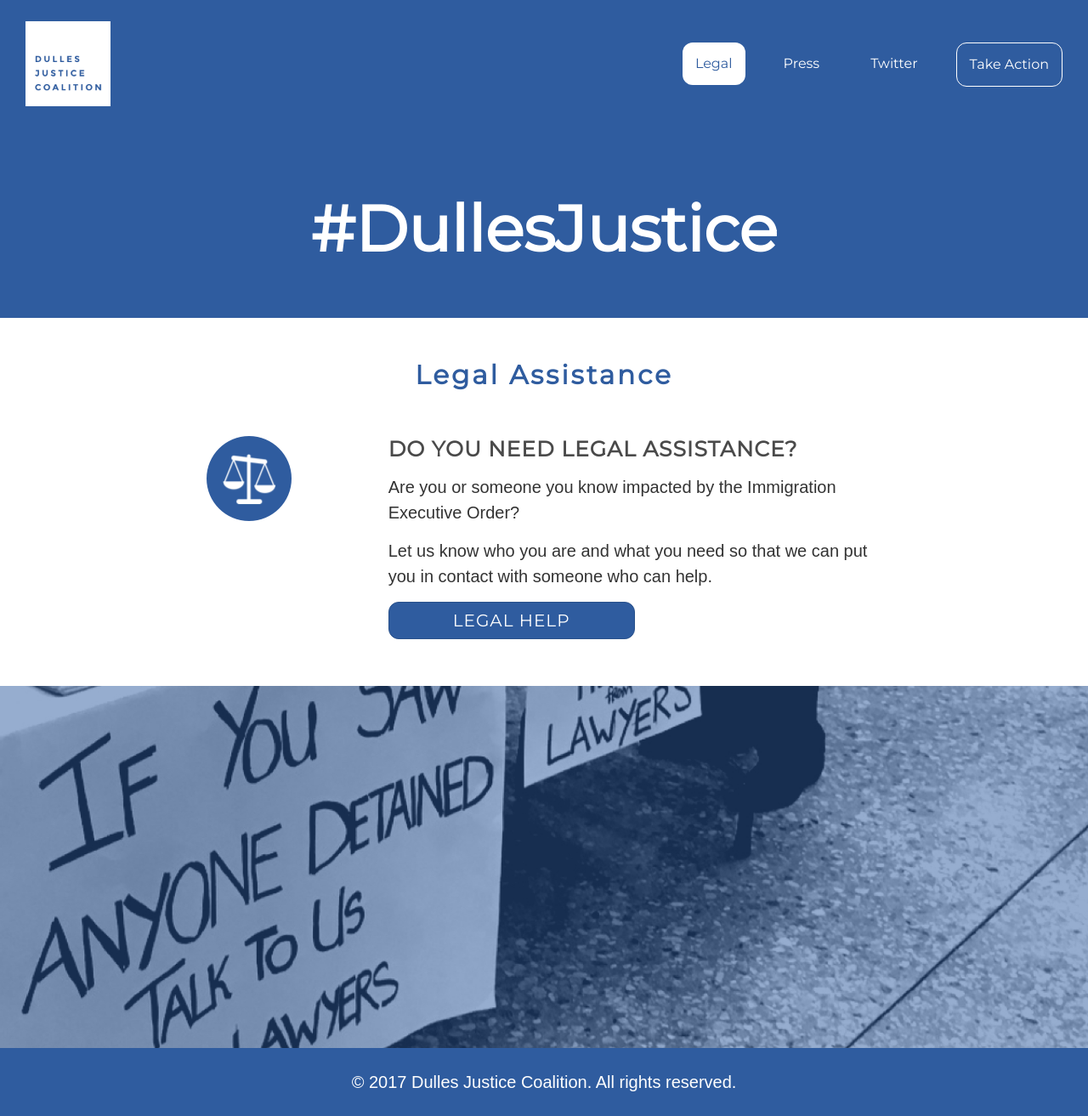
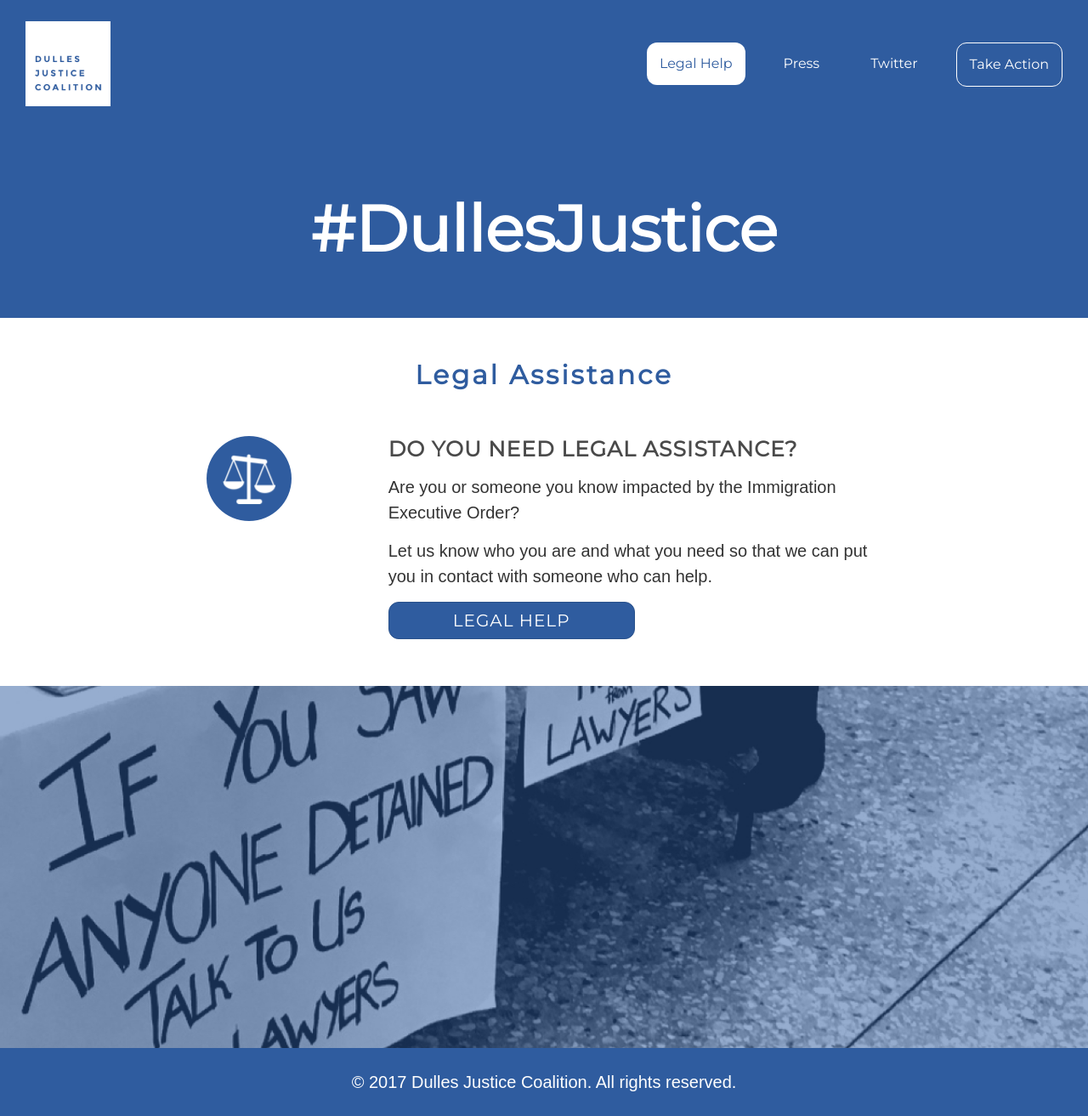
Before and after one commit to dullesjustice/site, a Jekyll site: the page built from legal.md, in a window 1280 px wide. Shown: the whole page at 85% size. Built offline with Jekyll 4.4.1, drawn with Linux system fonts in a browser that asks for light colours; some web fonts are replaced.

```diff
--- a/_config.yml
+++ b/_config.yml
@@ -13,16 +13,15 @@
 # you will see them accessed via {{ site.title }}, {{ site.email }}, and so on.
 # You can create any custom variable you would like, and they will be accessible
 # in the templates via {{ site.myvariable }}.
-title: Your awesome title
+title: Dulles Justice
 email: your-email@domain.com
 description: > # this means to ignore newlines until "baseurl:"
-  Write an awesome description for your new site here. You can edit this
-  line in _config.yml. It will appear in your document head meta (for
-  Google search results) and in your feed.xml site description.
+  The Dulles Justice Coalition is a nonpartisan alliance of legal non-profits,
+  law firms and private individuals. We are working together to uphold democracy
+  and justice.
 baseurl: "" # the subpath of your site, e.g. /blog
 url: "" # the base hostname & protocol for your site, e.g. http://example.com
-twitter_username: jekyllrb
-github_username:  jekyll
+twitter_username: dullesjustice
 
 # Build settings
 markdown: kramdown
--- /dev/null
+++ b/_includes/head.html
@@ -0,0 +1,18 @@
+<head>
+  <meta charset="utf-8">
+  <meta http-equiv="X-UA-Compatible" content="IE=edge">
+  <meta name="viewport" content="width=device-width, initial-scale=1">
+
+  <title>{% if page.title %}{{ page.title | escape }} | {% endif %}{{ site.title | escape }}</title>
+  <meta name="description" content="{{ page.excerpt | default: site.description | strip_html | normalize_whitespace | truncate: 160 | escape }}">
+
+  <link rel="stylesheet" href="{{ "/css/site.css" | relative_url }}">
+  <link rel="stylesheet" href="https://fonts.googleapis.com/css?family=Montserrat|Muli" >
+
+  <link rel="canonical" href="{{ page.url | replace:'index.html','' | absolute_url }}">
+  <link rel="alternate" type="application/rss+xml" title="{{ site.title | escape }}" href="{{ "/feed.xml" | relative_url }}">
+
+  {% if jekyll.environment == 'production' and site.google_analytics %}
+  {% include google-analytics.html %}
+  {% endif %}
+</head>
--- a/_includes/header.html
+++ b/_includes/header.html
@@ -7,7 +7,7 @@
     </div>
     <ul class="nav navbar-right navbar-nav">
       {% assign current = page.url | downcase | split: '/' %}
-      <li role="presentation" {% if current[1] == 'legal' %}class="active"{% endif %}><a href="{{ site.baseurl }}/legal/">Legal</a></li>
+      <li role="presentation" {% if current[1] == 'legal' %}class="active"{% endif %}><a href="{{ site.baseurl }}/legal/">Legal Help</a></li>
       <li role="presentation" {% if current[1] == 'press' %}class="active"{% endif %}><a href="{{ site.baseurl }}/press/">Press</a></li>
       <li role="presentation"><a href="https://twitter.com/dullesjustice">Twitter</a></li>
       <li role="presentation" class="action {% if current[1] == 'action' %}active{% endif %}"><a href="{{ site.baseurl }}/action/">Take Action</a></li>
--- a/_layouts/default.html
+++ b/_layouts/default.html
@@ -1,11 +1,6 @@
 <!doctype html>
 <html lang="en">
-  <head>
-    <meta charset="utf-8">
-    <title>Home Page</title>
-    <link rel="stylesheet" href="/css/site.css">
-    <link href="https://fonts.googleapis.com/css?family=Montserrat|Muli" rel="stylesheet">
-  </head>
+  {% include head.html %}
   <body>
     {% include header.html %}
     {{ content }}
```
Also changed, not shown: _includes/google-analytics.html (added, +8 -0 lines), action.md (+1 -0 lines), legal.md (+1 -0 lines), press.md (+1 -0 lines).
